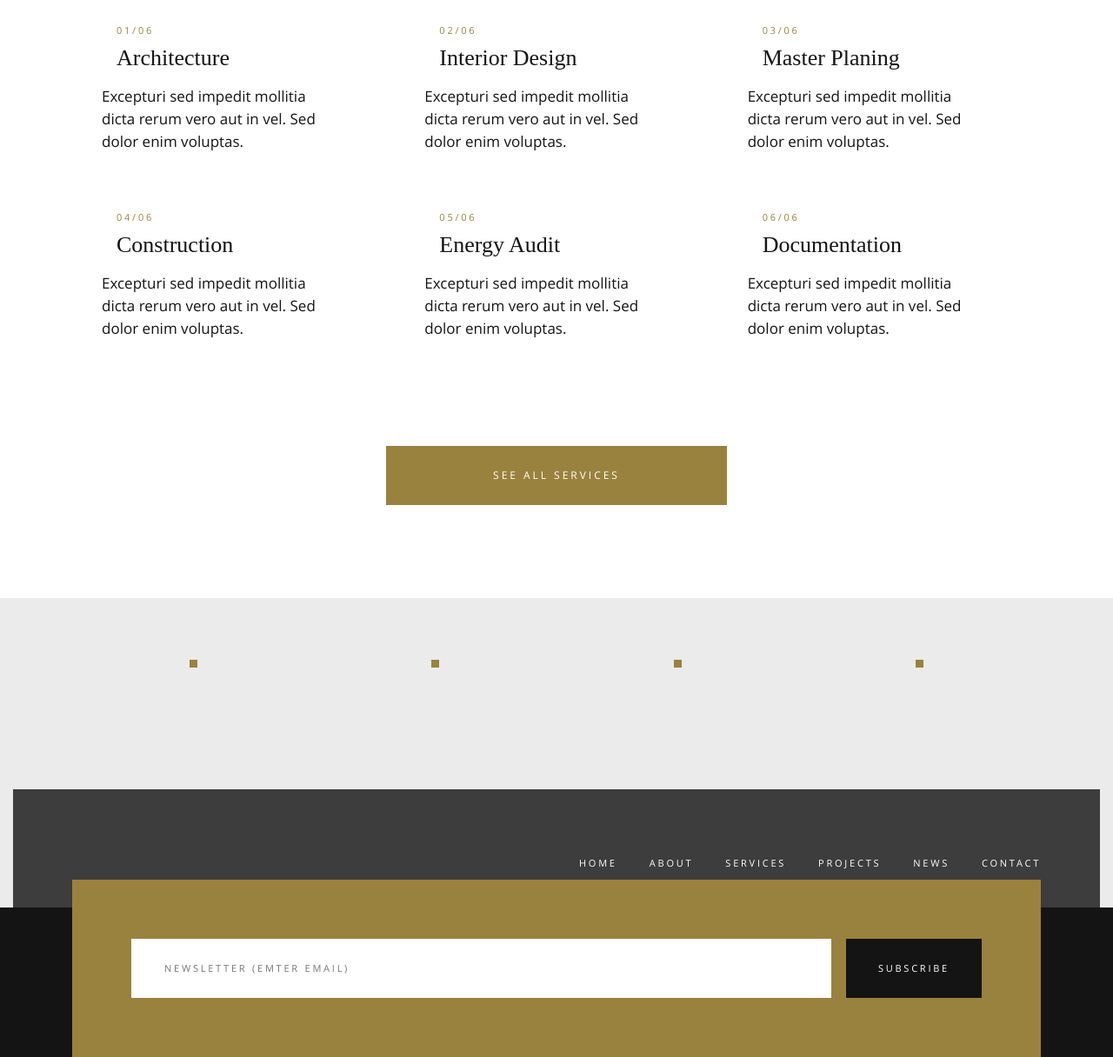
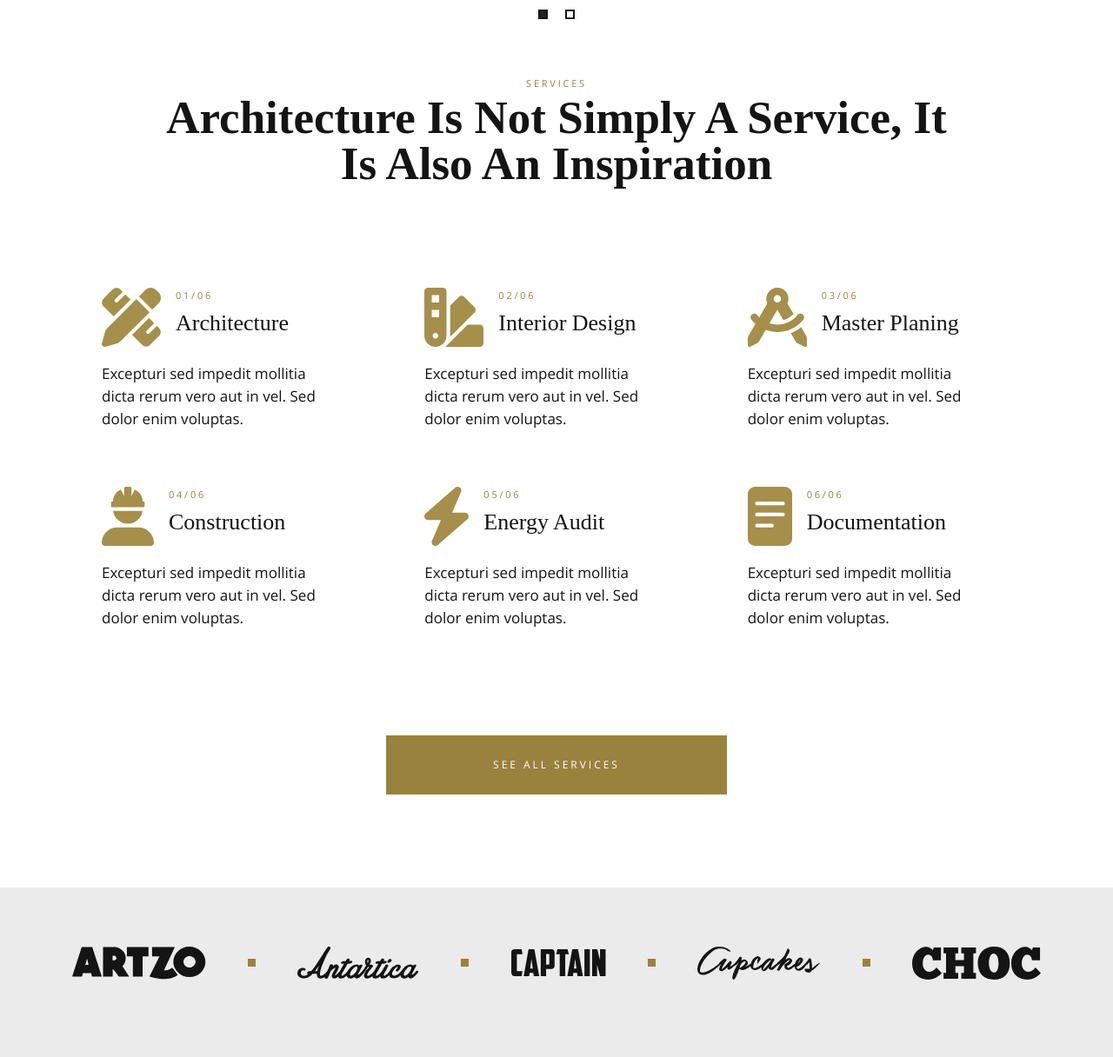
Before and after one commit to RomanShkryabin/Vantage, a plain HTML site: page index.html in a window 1280 px wide. Shown: the part 1903-3119 px from the top of the page at 87% size. Drawn offline with nearby package versions, Linux system fonts and the light colour scheme; the site is published under a folder, as on GitHub Pages, so addresses that start at the root find nothing; files whose address does not match are found by name.

Commit message:
Add files via upload

```diff
--- a/index.html
+++ b/index.html
@@ -161,16 +161,16 @@
               <div class="about__project-inner">
                 <div class="about__project-slider">
                   <a class="about__slider-item" href="">
-                    <img src="/images/about/1.jpg" alt="">
+                    <img src="images/about/1.jpg" alt="">
                   </a>
                   <a class="about__slider-item" href="">
-                    <img src="/images/about/2.jpg" alt="">
+                    <img src="images/about/2.jpg" alt="">
                   </a>
                   <a class="about__slider-item" href="">
-                    <img src="/images/about/3.jpg" alt="">
+                    <img src="images/about/3.jpg" alt="">
                   </a>
                   <a class="about__slider-item" href="">
-                    <img src="/images/about/2.jpg" alt="">
+                    <img src="images/about/2.jpg" alt="">
                   </a>
 
 
@@ -189,7 +189,7 @@
                 <li class="services__list-item">
                   <a class="services__list-link" href="">
                     <div class="services__item-logotitle">
-                      <img src="/images/services/1.svg" alt="">
+                      <img src="images/services/1.svg" alt="">
                       <div class="services__item">
                         <p class="services__logotitle-date">01/06</p>
                         <p class="services__logotitle-title">Architecture</p>
@@ -201,7 +201,7 @@
                 <li class="services__list-item">
                   <a class="services__list-link" href="">
                     <div class="services__item-logotitle">
-                      <img src="/images/services/2.svg" alt="">
+                      <img src="images/services/2.svg" alt="">
                       <div class="services__item">
                         <p class="services__logotitle-date">02/06</p>
                         <p class="services__logotitle-title">Interior Design</p>
@@ -213,7 +213,7 @@
                 <li class="services__list-item">
                   <a class="services__list-link" href="">
                     <div class="services__item-logotitle">
-                      <img src="/images/services/3.svg" alt="">
+                      <img src="images/services/3.svg" alt="">
                       <div class="services__item">
                         <p class="services__logotitle-date">03/06</p>
                         <p class="services__logotitle-title">Master Planing</p>
@@ -225,7 +225,7 @@
                 <li class="services__list-item">
                   <a class="services__list-link" href="">
                     <div class="services__item-logotitle">
-                      <img src="/images/services/4.svg" alt="">
+                      <img src="images/services/4.svg" alt="">
                       <div class="services__item">
                         <p class="services__logotitle-date">04/06</p>
                         <p class="services__logotitle-title">Construction</p>
@@ -237,7 +237,7 @@
                 <li class="services__list-item">
                   <a class="services__list-link" href="">
                     <div class="services__item-logotitle">
-                      <img src="/images/services/5.svg" alt="">
+                      <img src="images/services/5.svg" alt="">
                       <div class="services__item">
                         <p class="services__logotitle-date">05/06</p>
                         <p class="services__logotitle-title">Energy Audit</p>
@@ -249,7 +249,7 @@
                 <li class="services__list-item">
                   <a class="services__list-link" href="">
                     <div class="services__item-logotitle">
-                      <img src="/images/services/6.svg" alt="">
+                      <img src="images/services/6.svg" alt="">
                       <div class="services__item">
                         <p class="services__logotitle-date">06/06</p>
                         <p class="services__logotitle-title">Documentation</p>
@@ -270,31 +270,31 @@
             <ul class="logos__list">
               <li class="logos__item">
                 <a class="logos__link" href="" >
-                  <img src="/images/logos/1.svg" alt="">
+                  <img src="images/logos/1.svg" alt="">
                 </a>
               </li>
               <span></span>
               <li class="logos__item">
                 <a class="logos__link" href="" >
-                  <img src="/images/logos/2.svg" alt="">
+                  <img src="images/logos/2.svg" alt="">
                 </a>
               </li>
               <span></span>
               <li class="logos__item">
                 <a class="logos__link" href="" >
-                  <img src="/images/logos/3.svg" alt="">
+                  <img src="images/logos/3.svg" alt="">
                 </a>
               </li>
               <span></span>
               <li class="logos__item">
                 <a class="logos__link" href="" >
-                  <img src="/images/logos/4.svg" alt="">
+                  <img src="images/logos/4.svg" alt="">
                 </a>
               </li>
               <span></span>
               <li class="logos__item">
                 <a class="logos__link" href="" >
-                  <img src="/images/logos/5.svg" alt="">
+                  <img src="images/logos/5.svg" alt="">
                 </a>
               </li>
 
@@ -308,7 +308,7 @@
         <div class="container">
           <div class="footer__top-inner">
             <a class="footer__logo" href="/">
-              <img src="/images/footer/footer__logo.svg" alt="">
+              <img src="images/footer/footer__logo.svg" alt="">
             </a>
             <nav class="footer__menu menu">
               <ul class="menu__list">
```
